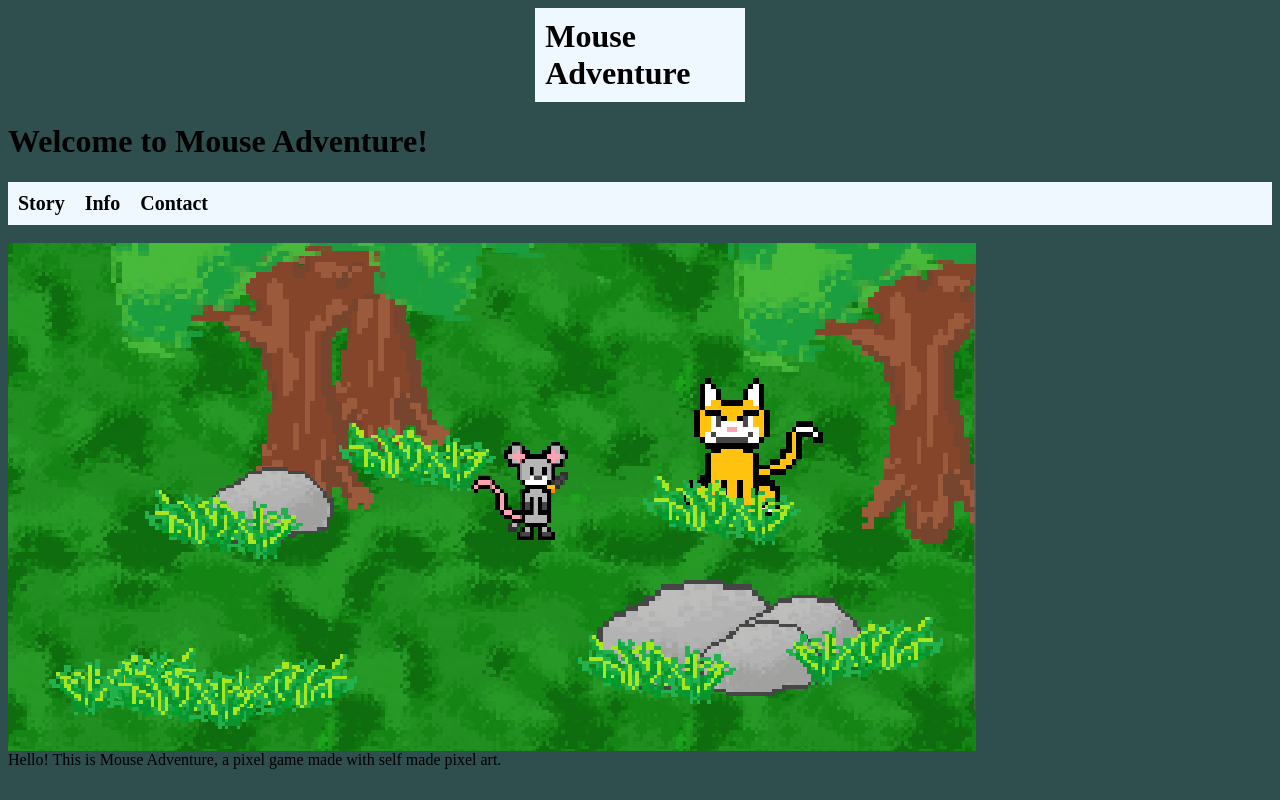
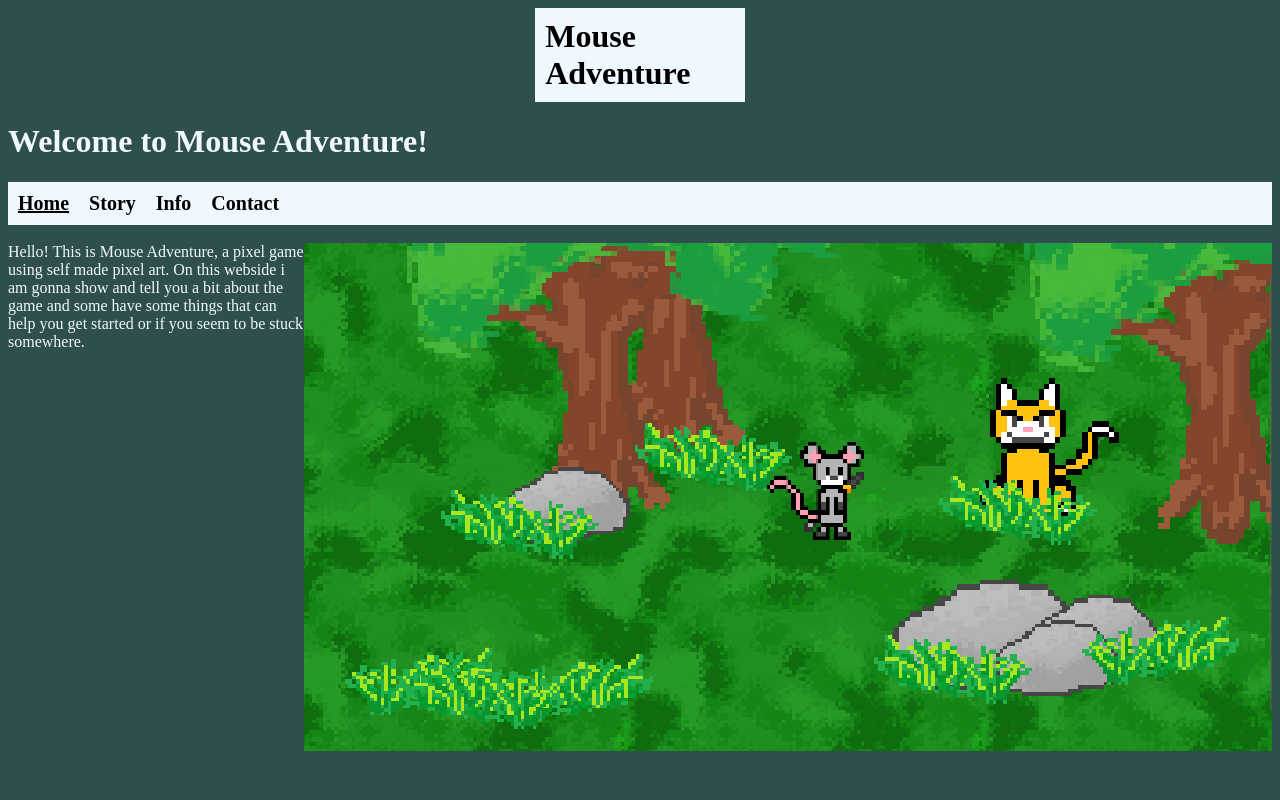
Before and after one commit to DevSeaShell/MouseGame, a plain HTML site: page index.html in a window 1280 px wide. Drawn offline with Linux system fonts and the light colour scheme.

Commit message:
New Page + Edits

```diff
--- a/edits.css
+++ b/edits.css
@@ -16,6 +16,10 @@ body {
     background-color: aliceblue;
 }
 
+.wto{
+    color: aliceblue;
+}
+
 .menu a:hover {
     font-weight: unset;
     font-weight: bold;
@@ -31,7 +35,7 @@ body {
 }
 
 .welcometext{
-
+    color: aliceblue;
 }
 
 .pic{
--- a/index.html
+++ b/index.html
@@ -4,16 +4,22 @@
 
 <body>
     <link rel="stylesheet" href="edits.css">
-    <h1>Welcome to Mouse Adventure!</h1>
+    <h1 id class ="wto">Welcome to Mouse Adventure!</h1>
 
     <header class = "menu">
-        <a herf = "#">Story</a>
+        <a href = "index.html">Home</a>
+        <a herf = "story.html">Story</a>
         <a herf = "#">Info</a>
         <a herf = "#">Contact</a>
     </header>
     <br>
-    <!-- Not sure if id for immage is working -->
-    <img id = "pic" src = "FirstGamePicMouseAdventure.png">
-    <div class = "welcometext">Hello! This is Mouse Adventure, a pixel game made with self made pixel art.
+    <!-- Message -->
+
+    <div class = "pic">
+        <img src = "FirstGamePicMouseAdventure.png">
+    </div>
+
+    <div class = "welcometext">Hello! This is Mouse Adventure, a pixel game using self made pixel art.
+        On this webside i am gonna show and tell you a bit about the game and some have some things that can help you get started or if you seem to be stuck somewhere.
     </div>
 </body>
```
Also changed, not shown: story.html (added, +11 -0 lines).
